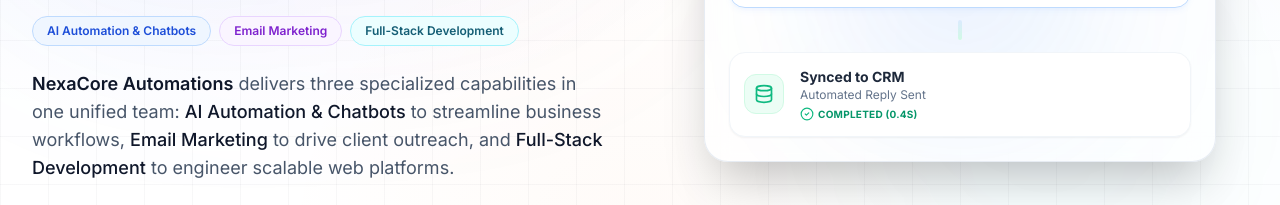
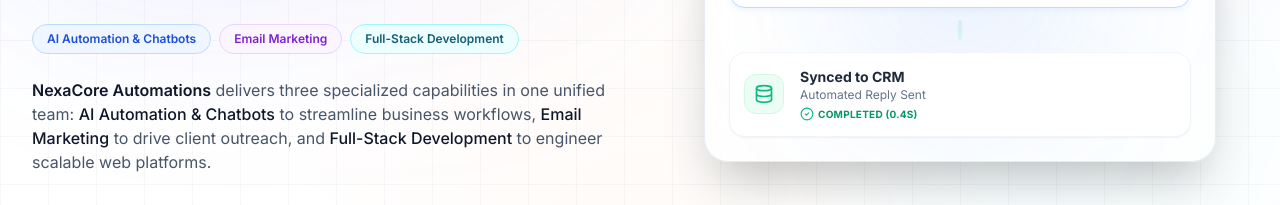
Before and after one commit to muhammadhasanali047-gif/AiautomationAgency, a Next.js app: page / in a window 1280 px wide. Shown: the part 344-549 px from the top of the page. Built offline with nearby package versions, Linux system fonts and the light colour scheme; no server answers; the database is empty.

Commit message:
style: Reduce hero description text size

```diff
--- a/components/hero/Hero.tsx
+++ b/components/hero/Hero.tsx
@@ -66,7 +66,7 @@
             initial={{ opacity: 0, y: 20 }}
             animate={{ opacity: 1, y: 0 }}
             transition={{ duration: 0.55, delay: 0.2 }}
-            className="text-base sm:text-lg text-slate-600 leading-relaxed max-w-xl"
+            className="text-sm sm:text-base text-slate-600 leading-relaxed max-w-xl"
           >
             <span className="text-[#0F172A] font-semibold">NexaCore Automations</span> delivers three specialized capabilities in one unified team: <span className="text-[#0F172A] font-medium">AI Automation & Chatbots</span> to streamline business workflows, <span className="text-[#0F172A] font-medium">Email Marketing</span> to drive client outreach, and <span className="text-[#0F172A] font-medium">Full-Stack Development</span> to engineer scalable web platforms.
           </motion.p>
```
